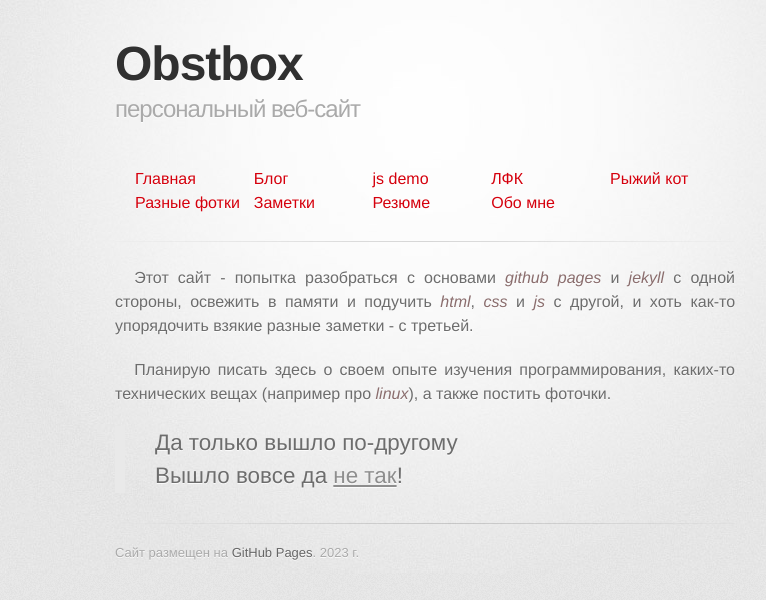
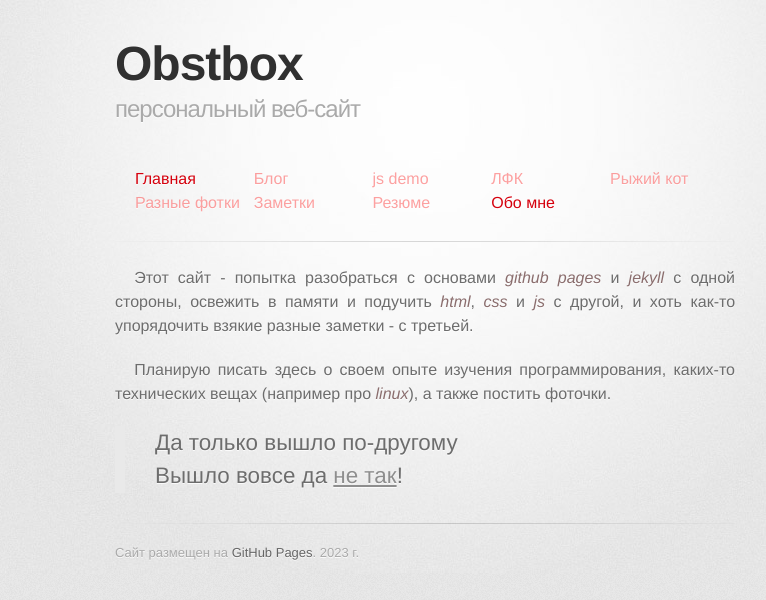
Before and after one commit to Obstbox/jekyll-heavy-duty, a Jekyll site: the page built from docs/index.markdown, in a window 1280 px wide. Shown: the top 600 px of the page, without its empty margins (215-981 px from the left). Built offline with Jekyll 4.4.1, drawn with Linux system fonts in a browser that asks for light colours; some web fonts are replaced.

Commit message:
dimmed inactive links

```diff
--- a/docs/_includes/navigation.html
+++ b/docs/_includes/navigation.html
@@ -1,5 +1,5 @@
 <nav class="head-nav">
   {% for item in site.data.navigation %}
-    <a href="{{ item.link | relative_url }}">{{ item.name }}</a>
+    <a href="{{ item.link | relative_url }}" class="{{ item.class }}">{{ item.name }}</a>
   {% endfor %}
 </nav>
--- a/docs/assets/css/style.scss
+++ b/docs/assets/css/style.scss
@@ -14,11 +14,6 @@ nav.head-nav {
 
 nav.head-nav a {
     min-width: 105px;
-}
-
-// hack
-nav.head-nav a:last-child {
-    visibility: hidden;
 }
 
 p {
@@ -64,6 +59,17 @@ a:hover {
     text-shadow: 3px 3px 5px #ceaeae;
 }
 
+a.gag {
+    color: rgba(249, 20, 20, 0.4)
+}
+
+// update navigation.yml !
+// hack
+nav.head-nav a:last-child {
+    visibility: hidden;
+}
+
+
 // redefine tactile's
 blockquote {
   font-size: 1.4em;
```
Also changed, not shown: docs/_data/navigation.yml (+7 -0 lines), README.md.
